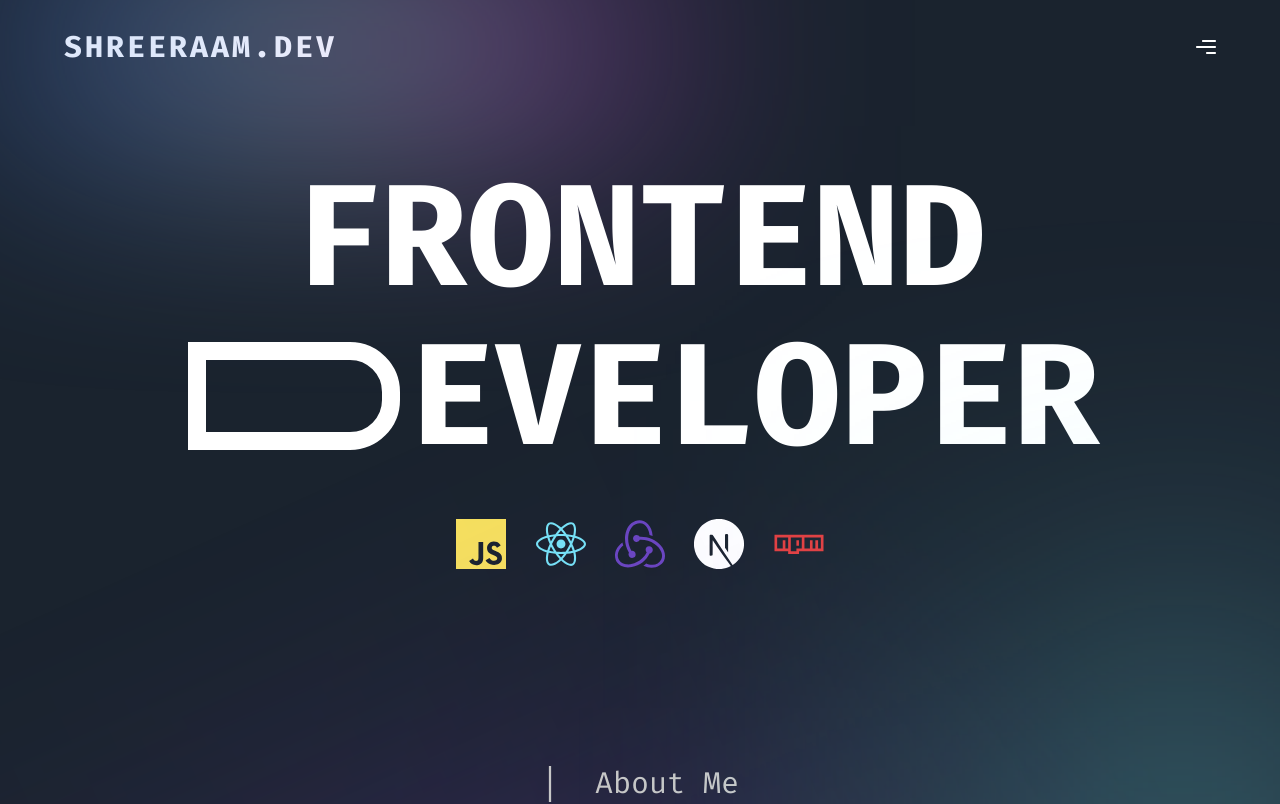
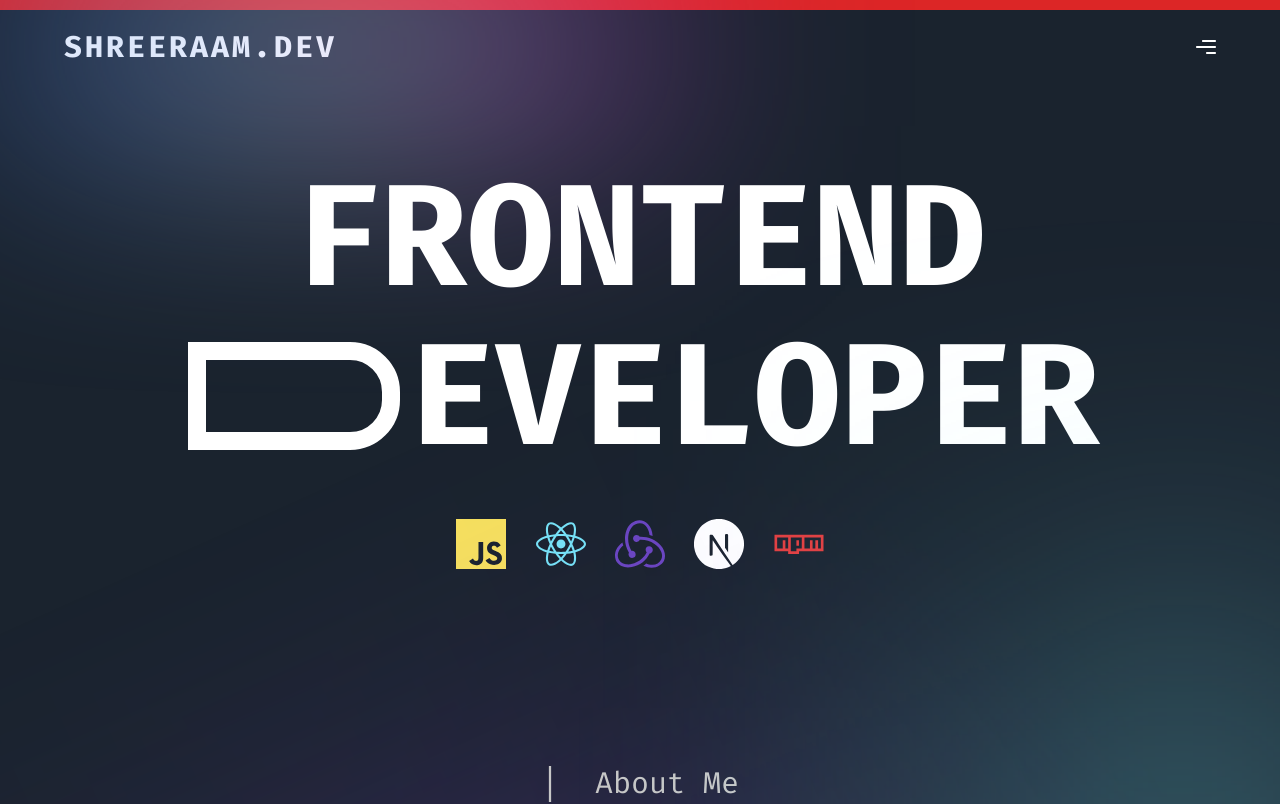
Before and after one commit to ShreeraamGit/portfolio-website, a React (Create React App) app: page / in a window 1280 px wide. Shown: the top 804 px of the page. Built offline with nearby package versions, Linux system fonts and the light colour scheme; a web font is replaced by a local one.

Commit message:
loading page screen implemented

```diff
--- a/src/routes/MainPage.jsx
+++ b/src/routes/MainPage.jsx
@@ -2,10 +2,21 @@
 import { Navbar } from '../components';
 import { Outlet } from 'react-router-dom';
 import { Suspense } from 'react';
+import { motion, useScroll, useSpring } from 'framer-motion';
 
 const MainPage = () => {
+  const { scrollYProgress } = useScroll();
+  const scaleX = useSpring(scrollYProgress, {
+    stiffness: 100,
+    damping: 30,
+    restDelta: 0.001,
+  });
   return (
     <main className="bg-primary-black overflow-hidden">
+      <motion.div
+        style={{ scaleX }}
+        className="fixed top-0 left-0 right-0 h-[10px] bg-red-600 origin-[0%]"
+      />
       <Navbar />
       <Suspense fallback={<div className="">Loading .....</div>}>
         <Outlet />
```
Also changed, not shown: src/components/SkillsIconAnimation.jsx (+0 -15 lines).
